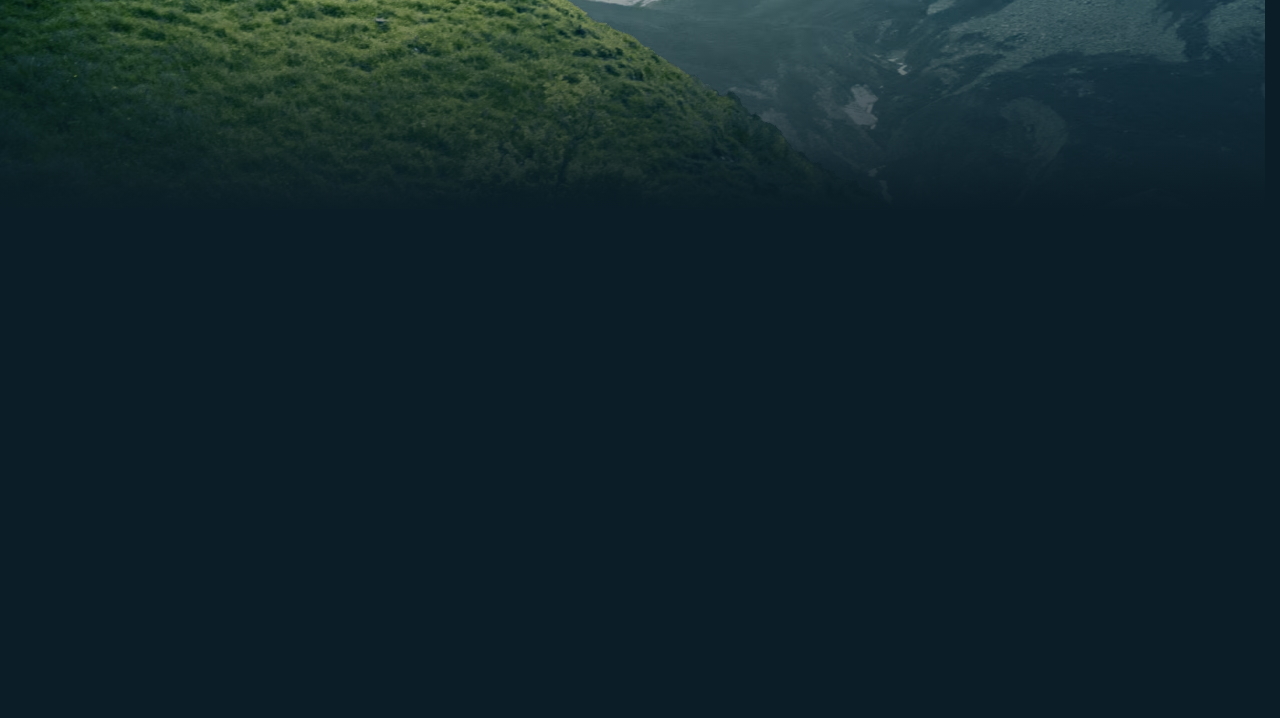
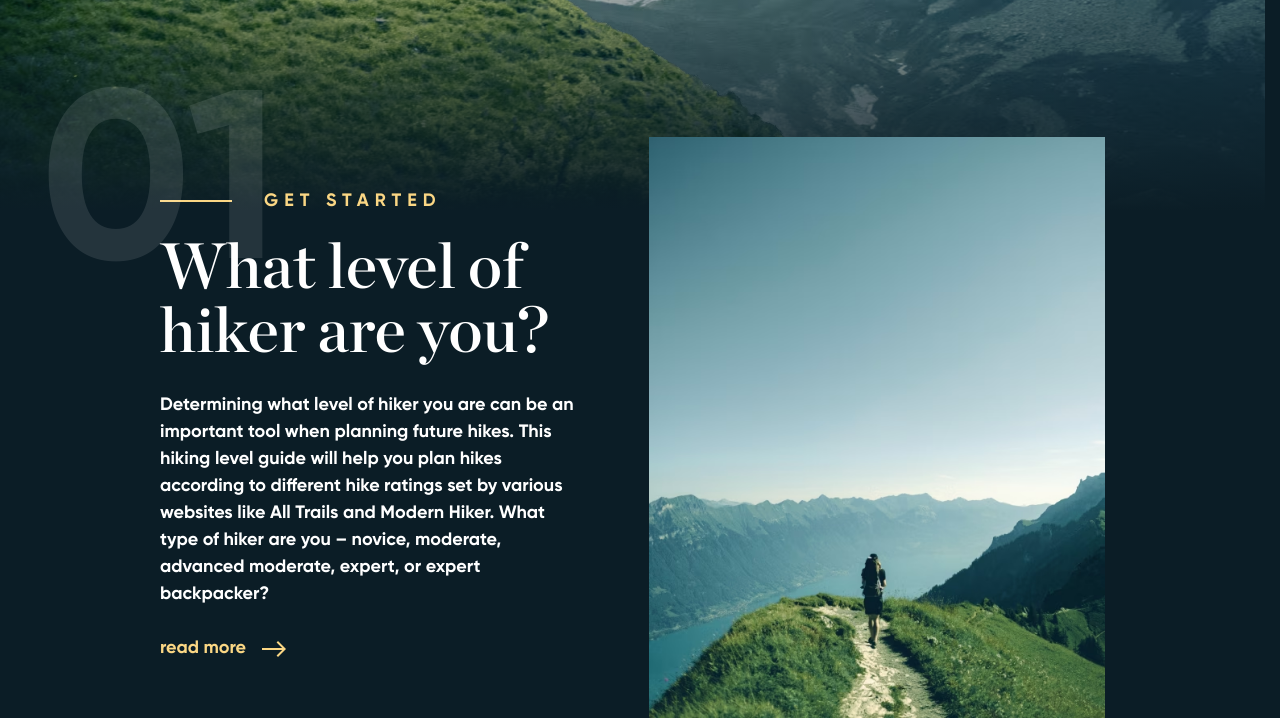
Before and after one commit to akudera/MNTN, a website built with Vite: page index.html in a window 1280 px wide. Shown: the part 563-1281 px from the top of the page. Before the commit the page ends 900 px from the top, so only its background shows below. Built offline with nearby package versions, Linux system fonts and the light colour scheme.

Commit message:
hiker-level section

```diff
--- a/index.html
+++ b/index.html
@@ -46,7 +46,7 @@
       <div class="scroll-indicator">
         <nav class="scroll-indicator__nav" id="nav-link">
           <a href="#" class="scroll-indicator__link" data-js-indicator-link>Start</a>
-          <a href="#" class="scroll-indicator__link" data-js-indicator-link>01</a>
+          <a href="#01" class="scroll-indicator__link" data-js-indicator-link>01</a>
           <a href="#" class="scroll-indicator__link" data-js-indicator-link>02</a>
           <a href="#" class="scroll-indicator__link" data-js-indicator-link>03</a>
         </nav>
@@ -167,7 +167,7 @@
           <header class="hero__header">
             <span class="hero__subtitle subtitle">A Hiking guide</span>
             <h1 class="hero__title title">Be Prepared For The Mountains And Beyond!</h1>
-            <a class="hero__anchor" href="#">
+            <a class="hero__anchor" href="#01">
               scroll down
               <svg
                 width="16"
@@ -185,6 +185,45 @@
           </header>
         </div>
       </section>
+      <section class="hiker-level container" id="01">
+        <div class="hiker-level__content content">
+          <header class="hiker-level__header section-header" data-section-number="01">
+            <span class="hiker-level__subtitle subtitle">Get started</span>
+            <h2 class="hiker-level__title title">What level of hiker are you?</h2>
+          </header>
+          <div class="hiker-level__description description">
+            Determining what level of hiker you are can be an important tool when planning future
+            hikes. This hiking level guide will help you plan hikes according to different hike
+            ratings set by various websites like All Trails and Modern Hiker. What type of hiker are
+            you – novice, moderate, advanced moderate, expert, or expert backpacker?
+          </div>
+          <a href="/" class="hiker-level__button link">
+            read more
+            <svg
+              xmlns="http://www.w3.org/2000/svg"
+              width="24"
+              height="16"
+              viewBox="0 0 24 16"
+              fill="none"
+            >
+              <path
+                d="M16 -6.99382e-07L14.59 1.41L20.17 7L-3.93402e-07 7L-3.0598e-07 9L20.17 9L14.58 14.58L16 16L24 8L16 -6.99382e-07Z"
+                fill="#FBD784"
+              />
+            </svg>
+          </a>
+        </div>
+        <picture class="hiker-level__image">
+          <source srcset="/images/desktop/avif/A-man-in-mountain.avif" type="image/avif" />
+          <source srcset="/images/desktop/webp/A-man-in-mountain.webp" type="image/webp" />
+          <img
+            src="/images/desktop/A-man-in-mountain.png"
+            alt="Trained man in the mountains"
+            width="566"
+            height="720"
+          />
+        </picture>
+      </section>
     </main>
     <footer></footer>
   </body>
--- a/package.json
+++ b/package.json
@@ -11,7 +11,10 @@
   "devDependencies": {
     "@types/node": "^24.9.1",
     "sass-embedded": "^1.93.2",
+    "sharp": "^0.34.4",
+    "svgo": "^4.0.0",
     "typescript": "~5.9.3",
-    "vite": "^7.1.7"
+    "vite": "^7.1.7",
+    "vite-plugin-image-optimizer": "^2.0.3"
   }
 }
--- a/src/scss/blocks/hero.scss
+++ b/src/scss/blocks/hero.scss
@@ -73,6 +73,10 @@
     color: var(--color-text);
   }
 
+  &__title {
+    @include fluid-text(44, 88);
+  }
+
   &__anchor {
     @include fluid-text(14, 18);
     color: var(--color-text);
--- /dev/null
+++ b/src/scss/blocks/hiker-level.scss
@@ -0,0 +1,30 @@
+.hiker-level {
+  margin-top: -200px;
+
+  &__content {
+    max-width: 43.9%;
+  }
+}
+
+@media (max-width: 1160px) {
+  .hiker-level {
+    flex-direction: column-reverse;
+    padding-inline: 100px;
+
+    &__content {
+      max-width: 566px;
+    }
+  }
+}
+
+@media (max-width: 620px) {
+  .hiker-level {
+    padding-inline: 80px;
+  }
+}
+
+@media (max-width: 465px) {
+  .hiker-level {
+    padding-inline: 50px;
+  }
+}
--- /dev/null
+++ b/src/scss/functions.scss
@@ -0,0 +1,3 @@
+@function u-clamp($min, $max-width, $max) {
+  @return clamp(#{$min}px, #{calc($max * 100 / $max-width)}vw, #{$max}px);
+}
--- a/src/scss/globals.scss
+++ b/src/scss/globals.scss
@@ -1,3 +1,7 @@
+html {
+  scroll-padding-top: 79px;
+}
+
 body {
   background-color: var(--color-root);
 }
--- a/src/scss/main.scss
+++ b/src/scss/main.scss
@@ -4,3 +4,4 @@
 @use "./globals.scss";
 
 @use "./blocks/follow-us.scss";
+@use "./blocks/hiker-level.scss";
--- a/src/scss/mixins.scss
+++ b/src/scss/mixins.scss
@@ -1,5 +1,7 @@
+@use "./functions.scss" as *;
+
 @mixin fluid-text($min, $max) {
-  font-size: clamp(#{$min}px, #{calc($max * 100 / 1200)}vw, #{$max}px);
+  font-size: u-clamp($min, 1200, $max);
 }
 
 @mixin button-normalize {
--- a/src/scss/utils.scss
+++ b/src/scss/utils.scss
@@ -43,7 +43,8 @@
 }
 
 .title {
-  @include fluid-text(44, 88);
+  @include fluid-text(28, 64);
+  color: var(--color-text);
   font-family: "ChronicleDisplay", serif;
   font-weight: 600;
 }
@@ -58,3 +59,94 @@
   border: 0;
   clip: rect(0 0 0 0);
 }
+
+.container {
+  margin-inline: auto;
+  padding-inline: 160px;
+  max-width: calc(1462px + 160px * 2);
+  display: flex;
+  justify-content: center;
+  align-items: center;
+  gap: 84px 7.8%;
+  color: var(--color-text);
+
+  &:not(:last-child) {
+    margin-bottom: 200px;
+  }
+}
+
+.content {
+  display: flex;
+  flex-direction: column;
+  row-gap: 27px;
+}
+
+.description {
+  @include fluid-text(14, 18);
+  font-family: "Gilroy", sans-serif;
+  font-weight: 700;
+}
+
+.section-header {
+  position: relative;
+  display: flex;
+  flex-direction: column;
+  row-gap: 27px;
+  line-height: 1;
+
+  &::before {
+    @include fluid-text(120, 240);
+    content: attr(data-section-number);
+    position: absolute;
+    top: 0;
+    left: 0;
+    transform: translate(-50%, -50%);
+    font-family: "Gilroy", sans-serif;
+    font-weight: 700;
+    color: var(--color-text);
+    opacity: 0.1;
+  }
+}
+
+.link {
+  @include button-normalize;
+  @include fluid-text(14, 18);
+  text-decoration: none;
+  position: relative;
+  width: fit-content;
+  text-align: left;
+  display: inline-flex;
+  column-gap: 16px;
+  align-items: center;
+  font-family: "Gilroy", sans-serif;
+  font-weight: 700;
+  color: var(--color-text-accent);
+  transition: color var(--transition-duration);
+
+  &::after {
+    content: "";
+    position: absolute;
+    bottom: 0;
+    left: 50%;
+    transform: translateX(-50%);
+    display: inline-block;
+    width: 0;
+    height: 2px;
+    background-color: currentColor;
+    transition: width var(--transition-duration);
+  }
+
+  & svg {
+    transition: transform var(--transition-duration);
+  }
+
+  @include hover {
+    &::after {
+      width: 100%;
+    }
+
+    & svg {
+      transform: translateX(15%);
+    }
+  }
+}
--- a/vite.config.ts
+++ b/vite.config.ts
@@ -1,8 +1,10 @@
 import { defineConfig } from "vite";
+import { ViteImageOptimizer } from "vite-plugin-image-optimizer";
 import path from "path";
 
 // https://vite.dev/config/
 export default defineConfig({
+  plugins: [ViteImageOptimizer()],
   resolve: {
     alias: {
       "@": path.resolve(__dirname, "./src"),
```
Also changed, not shown: public/images/desktop/A-man-in-mountain.png (added), public/images/desktop/avif/A-man-in-mountain.avif (added), public/images/desktop/webp/A-man-in-mountain.webp (added), 1 other file.
